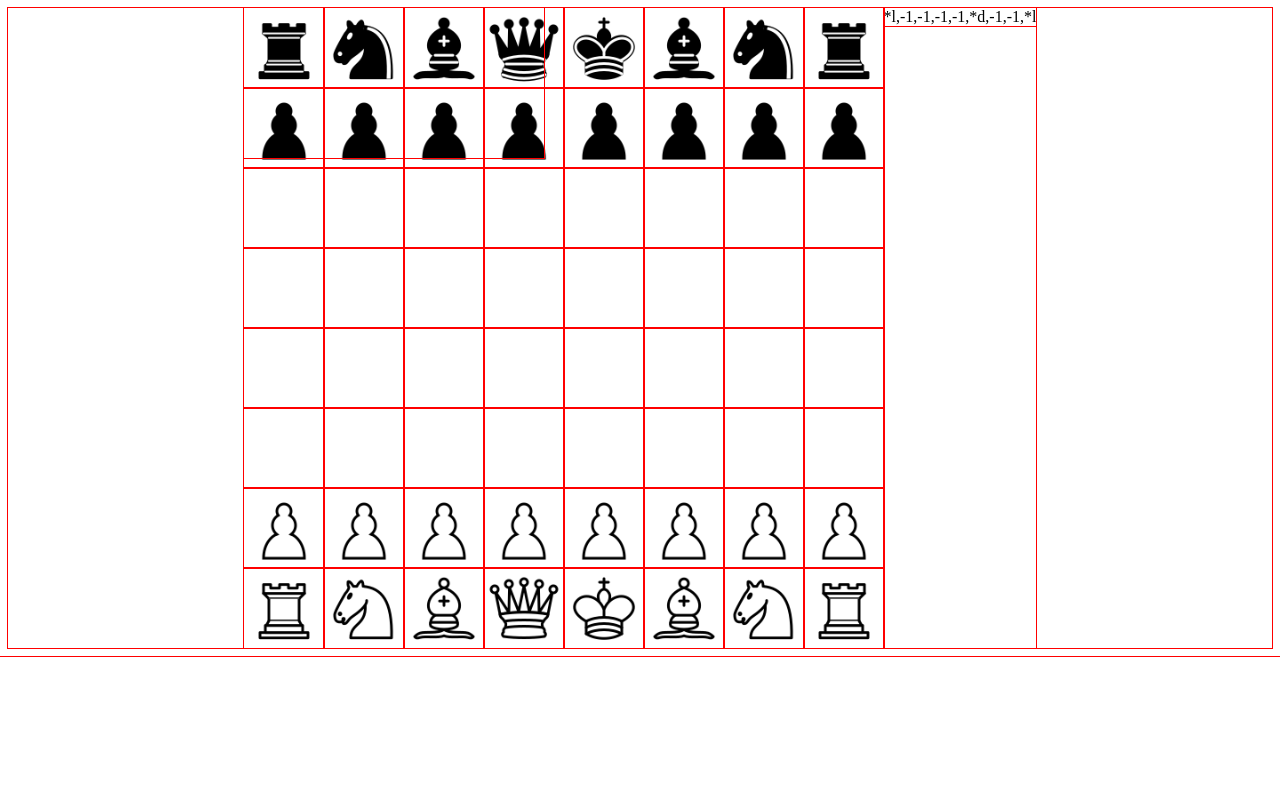
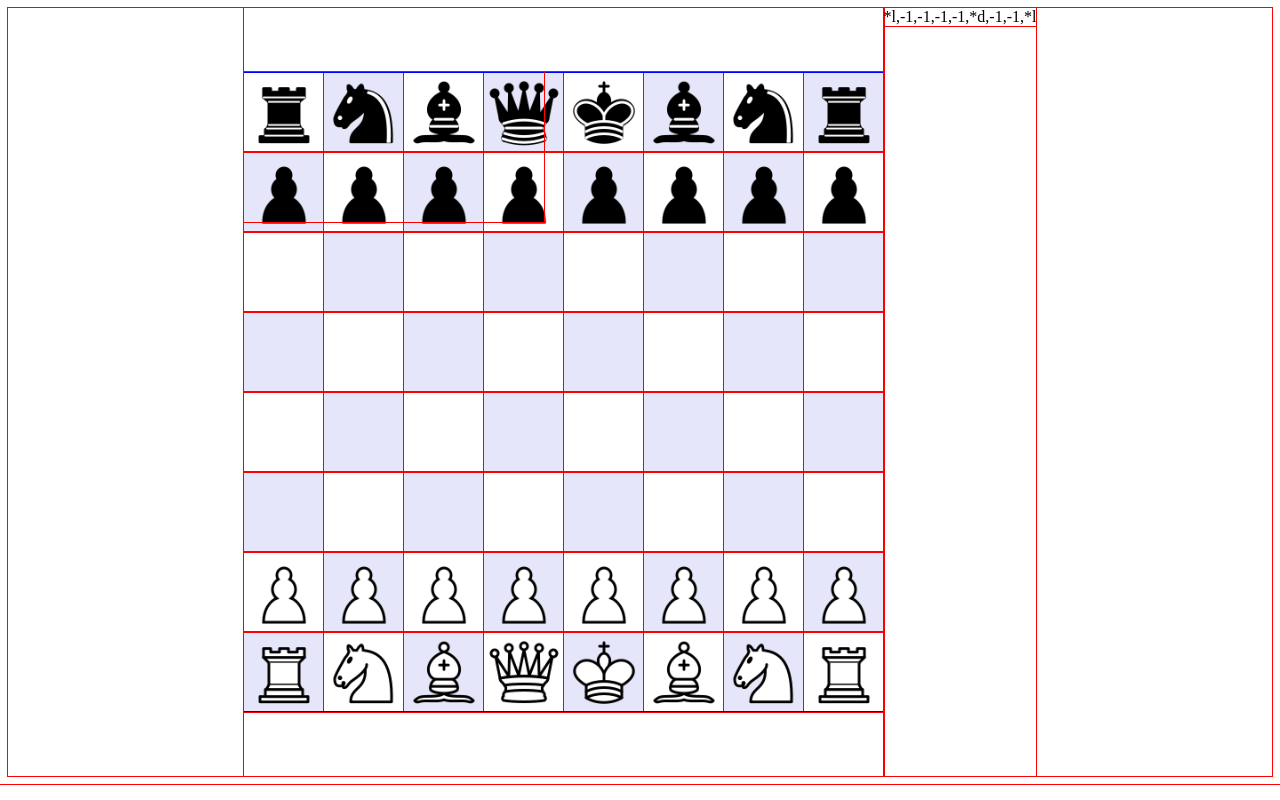
Before and after one commit to JamesHagerty1/React-Chess, a React (Create React App) app: page / in a window 1280 px wide. Built offline with nearby package versions, Linux system fonts and the light colour scheme.

Commit message:
pawn promo and captures ui

```diff
--- a/src/App.tsx
+++ b/src/App.tsx
@@ -50,7 +50,9 @@ const Board: FC<BoardProps> = (props) => {
           <div className="board-row" key={r}>
             {row.map((pieceId, c) =>
               <div className="board-row-tile"
-              onClick={() => props.clickTile(r, c)} key={c}>
+              onClick={() => props.clickTile(r, c)} key={c}
+              style={((r + c) % 2 == 0) ?
+              {"backgroundColor" : "white"} : {"backgroundColor" : "lavender"}}>
                 <img className="board-row-tile-img"
                 src={require(`./images/${pieceId}.png`)}/>
               </div>
@@ -84,6 +86,21 @@ const Board: FC<BoardProps> = (props) => {
           )}
         </svg>
       </div>
+    </div>
+  );
+}
+
+
+interface CapturesProps {
+  pieceIds: string[];
+}
+const Captures: FC<CapturesProps> = (props) => {
+  return (
+    <div className="captures">
+      {props.pieceIds.map((pieceId, i) =>
+        <img className="capture-img"
+        src={require(`./images/${pieceId}.png`)} key={i}/>
+      )}
     </div>
   );
 }
@@ -190,9 +207,13 @@ function App() {
 
   return (
     <div className="flex-container">
-      <Board board={board} selected={selected} selectedMoves={selectedMoves}
-      clickTile={clickTile} pawnPromo={pawnPromo}
-      lastMove={moveHistory[moveHistory.length - 1]} clickPromo={clickPromo}/>
+      <div>
+        <Captures pieceIds={lCaptures}/>
+        <Board board={board} selected={selected} selectedMoves={selectedMoves}
+        clickTile={clickTile} pawnPromo={pawnPromo}
+        lastMove={moveHistory[moveHistory.length - 1]} clickPromo={clickPromo}/>
+        <Captures pieceIds={dCaptures}/>
+      </div>
       <div>
         {moveHistory.map((move, i) => <div key={i}>{move}</div>)}
       </div>
--- a/src/index.css
+++ b/src/index.css
@@ -61,3 +61,14 @@
 .pawn-promotion-img:hover {
   background: dodgerblue;
 }
+
+.captures {
+  outline: 1px solid blue;
+  display: flex;
+  align-items: center;
+  width: 80vmin;
+  height: 8vmin;
+}
+.capture-img {
+  width: 6.25%;
+}
```
